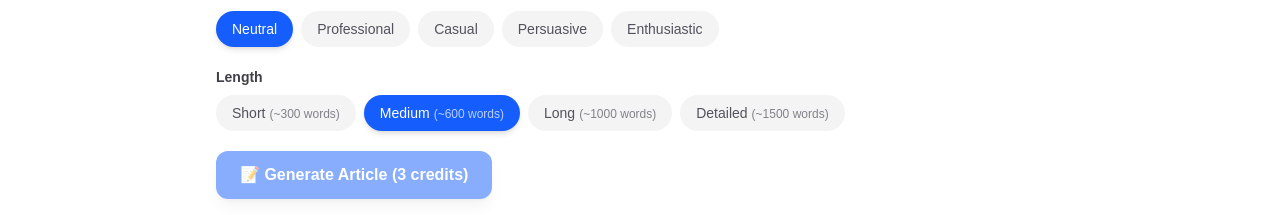
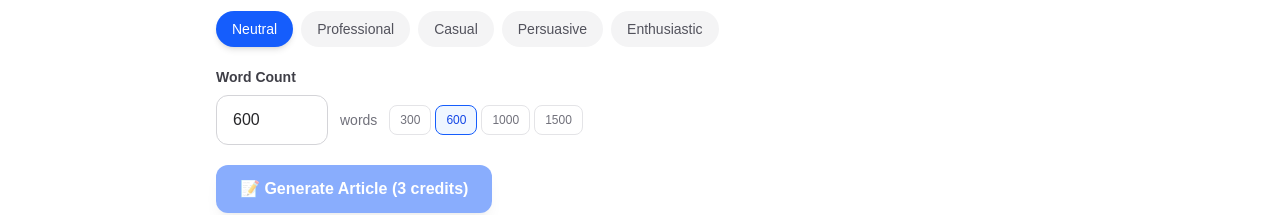
Before and after one commit to liujun418/ai-toolbox, a Next.js app: page /en/tools/article-generator in a window 1280 px wide. Shown: the part 556-771 px from the top of the page. Built offline with nearby package versions, Linux system fonts and the light colour scheme; no server answers.

Commit message:
article generator: number input + quick presets for word count

```diff
--- a/src/app/[locale]/tools/article-generator/ArticleGeneratorClient.tsx
+++ b/src/app/[locale]/tools/article-generator/ArticleGeneratorClient.tsx
@@ -19,11 +19,11 @@ const TONES = [
   { id: "enthusiastic", label: "Enthusiastic", desc: "Energetic and inspiring" },
 ];
 
-const WORD_COUNTS = [
-  { id: "short", label: "Short", desc: "~300 words" },
-  { id: "medium", label: "Medium", desc: "~600 words" },
-  { id: "long", label: "Long", desc: "~1000 words" },
-  { id: "detailed", label: "Detailed", desc: "~1500 words" },
+const WORD_PRESETS = [
+  { value: 300, label: "300" },
+  { value: 600, label: "600" },
+  { value: 1000, label: "1000" },
+  { value: 1500, label: "1500" },
 ];
 
 export default function ArticleGeneratorClient({ locale = "en" as Locale, dict }: { locale?: Locale; dict?: Record<string, unknown> }) {
@@ -34,7 +34,7 @@ export default function ArticleGeneratorClient({ locale = "en" as Locale, dict }
   const [topic, setTopic] = useState("");
   const [keywords, setKeywords] = useState("");
   const [tone, setTone] = useState("neutral");
-  const [wordCount, setWordCount] = useState("medium");
+  const [wordCount, setWordCount] = useState(600);
 
   const buildPrompt = () => {
     if (!topic.trim()) return undefined;
@@ -124,28 +124,37 @@ export default function ArticleGeneratorClient({ locale = "en" as Locale, dict }
           </div>
         </div>
 
-        {/* Word count selector */}
+        {/* Word count */}
         <div>
           <label className="mb-2 block text-sm font-semibold text-zinc-700 dark:text-zinc-200">
-            {t.wordCountLabel || "Length"}
+            {t.wordCountLabel || "Word Count"}
           </label>
-          <div className="flex flex-wrap gap-2">
-            {WORD_COUNTS.map((w) => (
+          <div className="flex items-center gap-3">
+            <input
+              type="number"
+              value={wordCount}
+              onChange={(e) => setWordCount(Math.max(50, Math.min(5000, parseInt(e.target.value) || 300)))}
+              min={50} max={5000} step={50}
+              disabled={tool.status === "uploading"}
+              className="w-28 rounded-xl border border-zinc-300 px-4 py-3 text-base text-zinc-800 focus:border-blue-500 focus:outline-none focus:ring-2 focus:ring-blue-500/20 dark:border-zinc-700 dark:bg-zinc-800 dark:text-zinc-200"
+            />
+            <span className="text-sm text-zinc-500 dark:text-zinc-400">words</span>
+            <div className="flex gap-1">
+              {WORD_PRESETS.map((p) => (
                 <button
-                key={w.id}
-                onClick={() => setWordCount(w.id)}
+                  key={p.value}
+                  onClick={() => setWordCount(p.value)}
                   disabled={tool.status === "uploading"}
-                className={`rounded-full px-4 py-2 text-sm font-medium transition-all ${
-                  wordCount === w.id
-                    ? "bg-blue-600 text-white shadow-md"
-                    : "bg-zinc-100 text-zinc-600 hover:bg-zinc-200 dark:bg-zinc-800 dark:text-zinc-300 dark:hover:bg-zinc-700"
+                  className={`rounded-lg border px-2.5 py-1.5 text-xs font-medium transition-all ${
+                    wordCount === p.value
+                      ? "border-blue-600 bg-blue-50 text-blue-700 dark:border-blue-500 dark:bg-blue-900/20 dark:text-blue-300"
+                      : "border-zinc-200 text-zinc-500 hover:border-zinc-300 dark:border-zinc-700 dark:text-zinc-400 dark:hover:border-zinc-600"
                   }`}
-                title={w.desc}
                 >
-                {w.label}
-                <span className="ml-1 text-xs opacity-70">({w.desc})</span>
+                  {p.label}
                 </button>
               ))}
+            </div>
           </div>
         </div>
 
```
Lines whose indentation alone changed are shown as unchanged.
